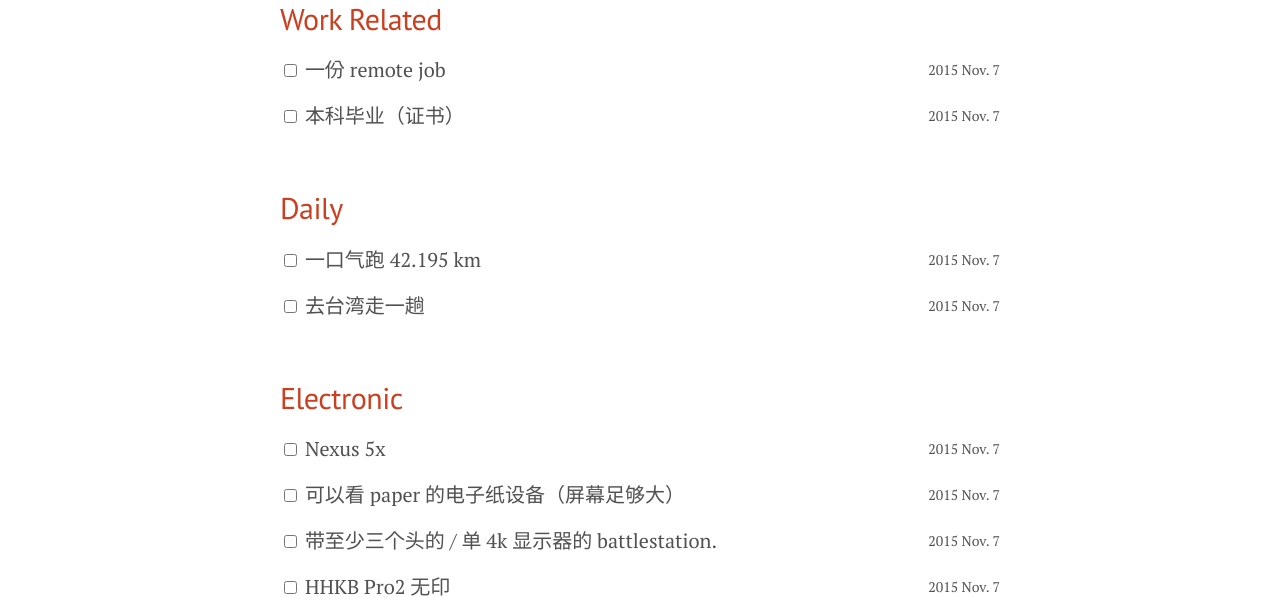
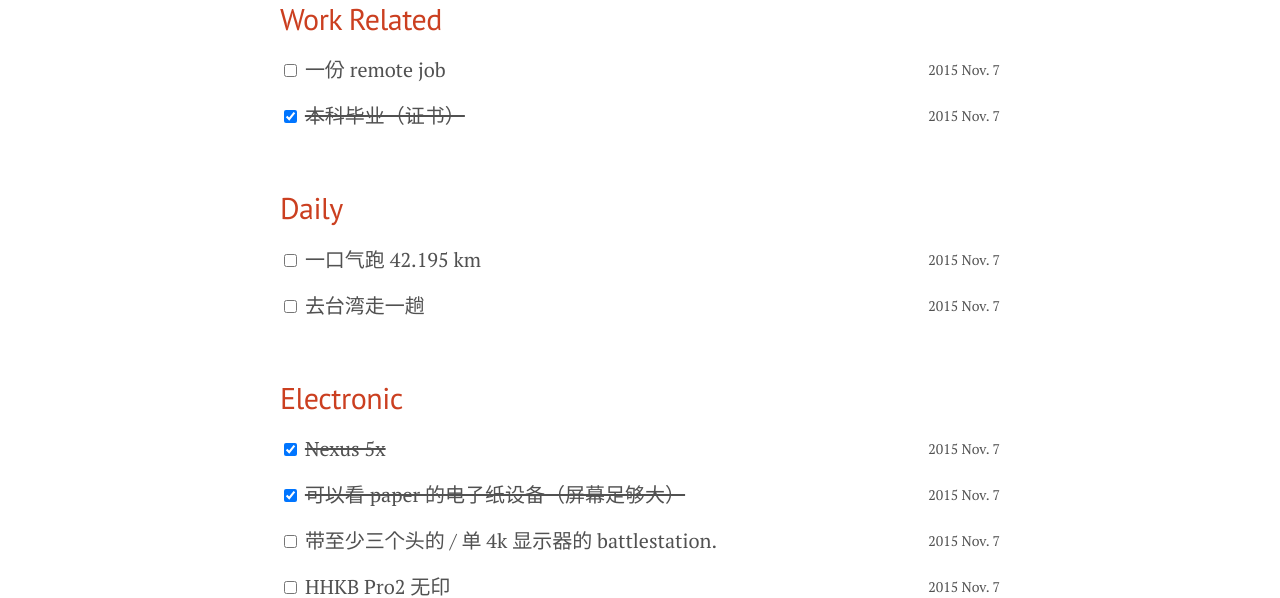
Before and after one commit to bcho/youknowmymind, a Jekyll site: the page built from wishlist/index.html, in a window 1280 px wide. Shown: the part 368-966 px from the top of the page. Built offline with Jekyll 4.4.1, drawn with Linux system fonts in a browser that asks for light colours.

Commit message:
update wishlist

```diff
--- a/wishlist/index.html
+++ b/wishlist/index.html
@@ -33,7 +33,7 @@ title: 欲望清单
       <span class="checklist-meta">2015 Nov. 7</span>
     </li>
     <li class="checklist-item">
-      <input type="checkbox" class="checklist-box">
+      <input type="checkbox" checked class="checklist-box">
       <span class="checklist-desc">本科毕业（证书）</span>
       <span class="checklist-meta">2015 Nov. 7</span>
     </li>
@@ -60,12 +60,12 @@ title: 欲望清单
   <h1 class="block-title"><a href="#electronic">Electronic</a></h1>
   <ul class="block-list">
     <li class="checklist-item">
-      <input type="checkbox" class="checklist-box">
+      <input type="checkbox" checked class="checklist-box">
       <span class="checklist-desc">Nexus 5x</span>
       <span class="checklist-meta">2015 Nov. 7</span>
     </li>
     <li class="checklist-item">
-      <input type="checkbox" class="checklist-box">
+      <input type="checkbox" checked class="checklist-box">
       <span class="checklist-desc">可以看 paper 的电子纸设备（屏幕足够大）</span>
       <span class="checklist-meta">2015 Nov. 7</span>
     </li>
```
